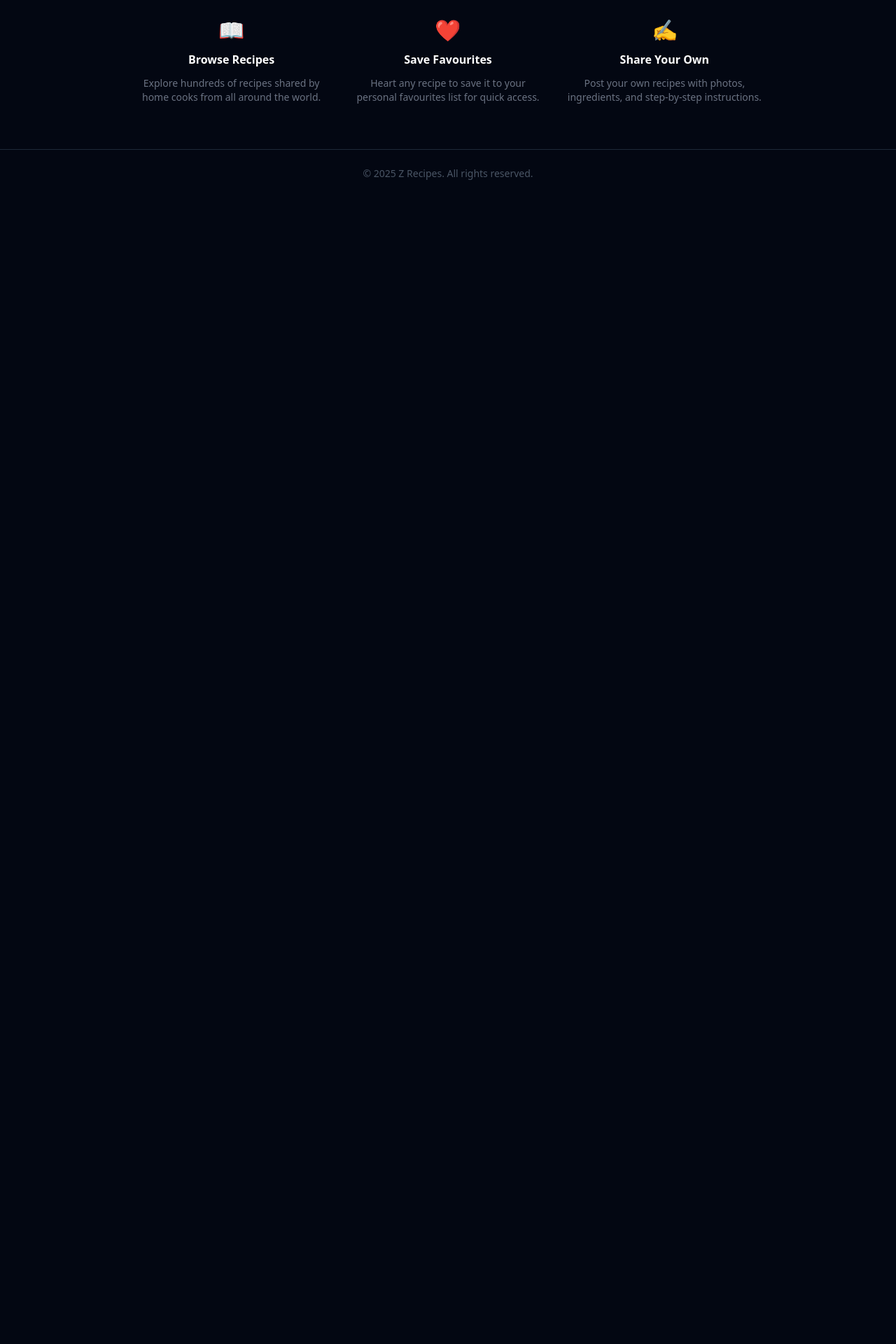
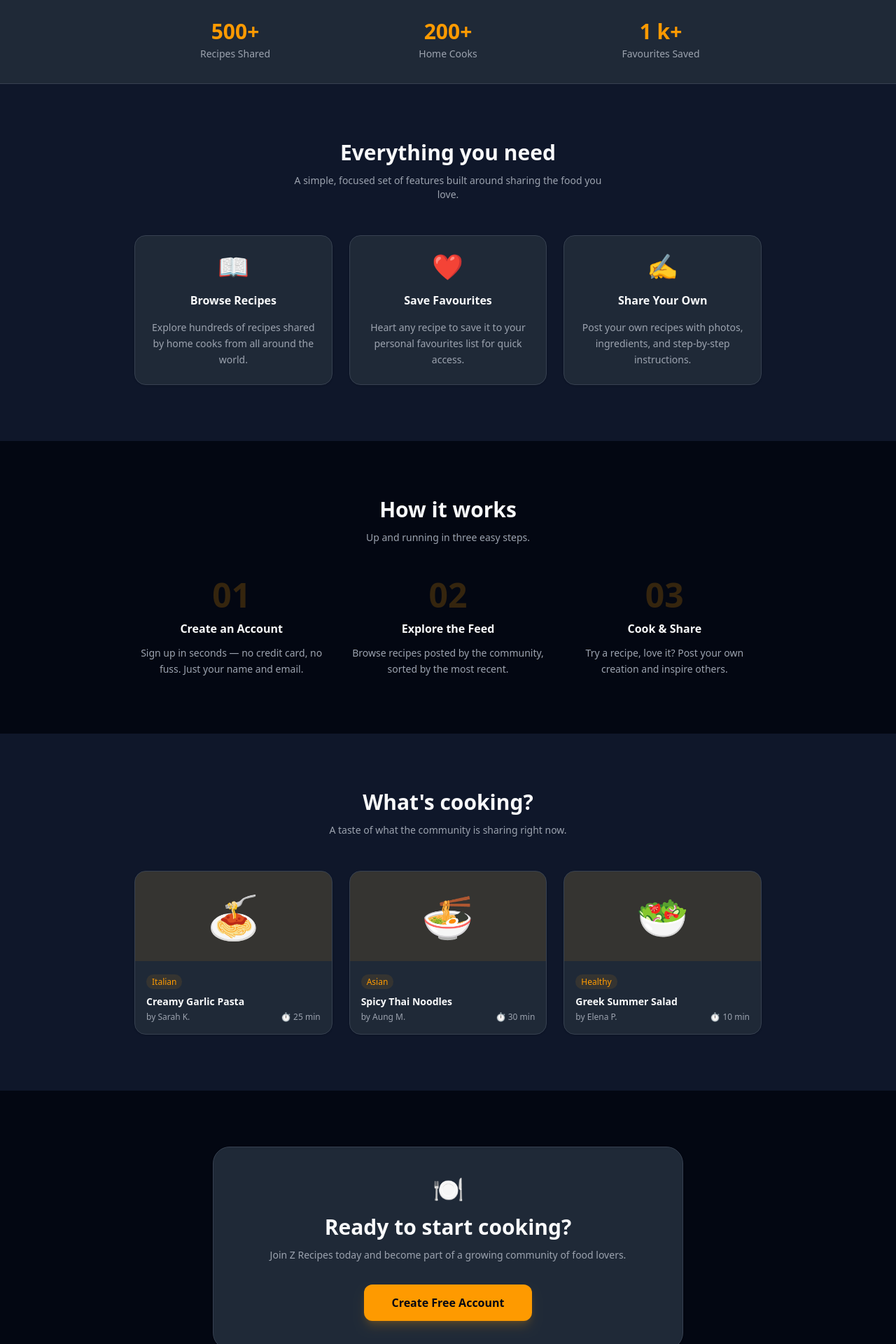
Before and after one commit to YePhone-Kyaw/Z-Recipes, a React (Vite) app in the folder frontend/: page / in a window 1280 px wide. Shown: the part 660-2580 px from the top of the page at 70% size. Before the commit the page ends 942 px from the top, so only its background shows below. Built offline with nearby package versions, Linux system fonts and the light colour scheme; no server answers.

Commit message:
Update landing page

```diff
--- a/frontend/src/constants/index.ts
+++ b/frontend/src/constants/index.ts
@@ -30,3 +30,64 @@ export const features = [
     desc: "Enjoy a seamless experience on any device — mobile, tablet or desktop.",
   },
 ];
+
+
+export const landingFeatures = [
+  {
+    icon: "📖",
+    title: "Browse Recipes",
+    desc: "Explore hundreds of recipes shared by home cooks from all around the world.",
+  },
+  {
+    icon: "❤️",
+    title: "Save Favourites",
+    desc: "Heart any recipe to save it to your personal favourites list for quick access.",
+  },
+  {
+    icon: "✍️",
+    title: "Share Your Own",
+    desc: "Post your own recipes with photos, ingredients, and step-by-step instructions.",
+  },
+];
+
+export const steps = [
+  {
+    num: "01",
+    title: "Create an Account",
+    desc: "Sign up in seconds — no credit card, no fuss. Just your name and email.",
+  },
+  {
+    num: "02",
+    title: "Explore the Feed",
+    desc: "Browse recipes posted by the community, sorted by the most recent.",
+  },
+  {
+    num: "03",
+    title: "Cook & Share",
+    desc: "Try a recipe, love it? Post your own creation and inspire others.",
+  },
+];
+
+export const sampleRecipes = [
+  {
+    emoji: "🍝",
+    title: "Creamy Garlic Pasta",
+    author: "Sarah K.",
+    time: "25 min",
+    tag: "Italian",
+  },
+  {
+    emoji: "🍜",
+    title: "Spicy Thai Noodles",
+    author: "Aung M.",
+    time: "30 min",
+    tag: "Asian",
+  },
+  {
+    emoji: "🥗",
+    title: "Greek Summer Salad",
+    author: "Elena P.",
+    time: "10 min",
+    tag: "Healthy",
+  },
+];
--- a/frontend/src/pages/Landing.tsx
+++ b/frontend/src/pages/Landing.tsx
@@ -1,26 +1,27 @@
 import { Link } from "react-router-dom";
 import { useEffect } from "react";
+import { landingFeatures, sampleRecipes, steps } from "../constants";
 
 export default function Landing() {
-
   useEffect(() => {
     document.title = "Z Recipes – Share & Discover Delicious Recipes";
   }, []);
 
   return (
-    <div className="min-h-screen w-full bg-gray-950 text-white flex flex-col">
-      <section className="flex-1 flex flex-col items-center justify-center text-center px-6 py-20">
+    <div className="min-h-screen w-full bg-theme text-theme-secondary flex flex-col transition-colors duration-200">
+
+      <section className="flex-1 flex flex-col items-center justify-center text-center px-6 py-24">
         <div className="max-w-3xl mx-auto">
-          <div className="inline-flex items-center gap-2 bg-amber-500/10 border border-amber-500/20 text-amber-400 text-sm font-medium px-4 py-1.5 rounded-full mb-6">
+          <div className="inline-flex items-center gap-2 bg-amber-500/10 border border-amber-500/30 text-amber-500 text-sm font-medium px-4 py-1.5 rounded-full mb-6">
             <span>🍊</span> Community Recipe Sharing
           </div>
 
-          <h1 className="text-5xl sm:text-6xl font-extrabold leading-tight mb-6">
+          <h1 className="text-5xl sm:text-6xl font-extrabold leading-tight mb-6 text-theme-primary">
             Discover & Share
-            <span className="block text-amber-400">Delicious Recipes</span>
+            <span className="block text-amber-500">Delicious Recipes</span>
           </h1>
 
-          <p className="text-lg text-gray-400 mb-10 max-w-xl mx-auto">
+          <p className="text-lg text-theme-muted mb-10 max-w-xl mx-auto leading-relaxed">
             Join a community of home cooks. Post your favourite recipes,
             discover new dishes, and save the ones you love — all in one place.
           </p>
@@ -34,7 +35,7 @@ export default function Landing() {
             </Link>
             <Link
               to="/login"
-              className="w-full sm:w-auto px-8 py-3.5 border border-gray-700 hover:border-gray-500 text-gray-300 hover:text-white font-medium rounded-xl text-base transition-colors"
+              className="w-full sm:w-auto px-8 py-3.5 border border-theme text-theme-secondary hover:text-theme-primary font-medium rounded-xl text-base transition-colors"
             >
               Sign In
             </Link>
@@ -42,42 +43,120 @@ export default function Landing() {
         </div>
       </section>
 
-      <section className="border-t border-gray-800 py-16 px-6">
-        <div className="max-w-4xl mx-auto grid grid-cols-1 sm:grid-cols-3 gap-8 text-center">
-          <div className="flex flex-col items-center gap-3">
-            <div className="text-3xl">📖</div>
-            <h3 className="text-base font-semibold text-white">
-              Browse Recipes
-            </h3>
-            <p className="text-sm text-gray-500">
-              Explore hundreds of recipes shared by home cooks from all around
-              the world.
-            </p>
-          </div>
-          <div className="flex flex-col items-center gap-3">
-            <div className="text-3xl">❤️</div>
-            <h3 className="text-base font-semibold text-white">
-              Save Favourites
-            </h3>
-            <p className="text-sm text-gray-500">
-              Heart any recipe to save it to your personal favourites list for
-              quick access.
-            </p>
-          </div>
-          <div className="flex flex-col items-center gap-3">
-            <div className="text-3xl">✍️</div>
-            <h3 className="text-base font-semibold text-white">
-              Share Your Own
-            </h3>
-            <p className="text-sm text-gray-500">
-              Post your own recipes with photos, ingredients, and step-by-step
-              instructions.
-            </p>
-          </div>
+      <section className="border-y border-theme-subtle bg-theme-surface py-8 px-6">
+        <div className="max-w-4xl mx-auto grid grid-cols-3 gap-4 text-center">
+          {[
+            { value: "500+", label: "Recipes Shared" },
+            { value: "200+", label: "Home Cooks" },
+            { value: "1 k+", label: "Favourites Saved" },
+          ].map((s) => (
+            <div key={s.label}>
+              <p className="text-2xl sm:text-3xl font-extrabold text-amber-500">{s.value}</p>
+              <p className="text-xs sm:text-sm text-theme-muted mt-1">{s.label}</p>
+            </div>
+          ))}
         </div>
       </section>
 
-      <footer className="border-t border-gray-800 py-6 text-center text-sm text-gray-600">
+      <section className="py-20 px-6 bg-theme-alt">
+        <div className="max-w-4xl mx-auto text-center mb-12">
+          <h2 className="text-3xl font-extrabold text-theme-primary mb-3">
+            Everything you need
+          </h2>
+          <p className="text-theme-muted text-sm max-w-md mx-auto">
+            A simple, focused set of features built around sharing the food you love.
+          </p>
+        </div>
+        <div className="max-w-4xl mx-auto grid grid-cols-1 sm:grid-cols-3 gap-6">
+          {landingFeatures.map((f) => (
+            <div
+              key={f.title}
+              className="bg-theme-surface border border-theme-subtle rounded-2xl p-6 flex flex-col items-center gap-4 text-center shadow-sm hover:shadow-md transition-shadow"
+            >
+              <div className="text-4xl">{f.icon}</div>
+              <h3 className="text-base font-semibold text-theme-primary">{f.title}</h3>
+              <p className="text-sm text-theme-muted leading-relaxed">{f.desc}</p>
+            </div>
+          ))}
+        </div>
+      </section>
+
+      <section className="py-20 px-6">
+        <div className="max-w-4xl mx-auto text-center mb-12">
+          <h2 className="text-3xl font-extrabold text-theme-primary mb-3">
+            How it works
+          </h2>
+          <p className="text-theme-muted text-sm max-w-md mx-auto">
+            Up and running in three easy steps.
+          </p>
+        </div>
+        <div className="max-w-4xl mx-auto grid grid-cols-1 sm:grid-cols-3 gap-8">
+          {steps.map((s) => (
+            <div key={s.num} className="flex flex-col items-center text-center gap-3">
+              <span className="text-5xl font-black text-amber-500/20 leading-none select-none">
+                {s.num}
+              </span>
+              <h3 className="text-base font-semibold text-theme-primary">{s.title}</h3>
+              <p className="text-sm text-theme-muted leading-relaxed">{s.desc}</p>
+            </div>
+          ))}
+        </div>
+      </section>
+
+      <section className="py-20 px-6 bg-theme-alt">
+        <div className="max-w-4xl mx-auto text-center mb-12">
+          <h2 className="text-3xl font-extrabold text-theme-primary mb-3">
+            What's cooking?
+          </h2>
+          <p className="text-theme-muted text-sm max-w-md mx-auto">
+            A taste of what the community is sharing right now.
+          </p>
+        </div>
+        <div className="max-w-4xl mx-auto grid grid-cols-1 sm:grid-cols-3 gap-6">
+          {sampleRecipes.map((r) => (
+            <div
+              key={r.title}
+              className="bg-theme-surface border border-theme-subtle rounded-2xl overflow-hidden shadow-sm hover:shadow-md transition-shadow"
+            >
+              <div className="h-32 bg-amber-500/10 flex items-center justify-center text-6xl">
+                {r.emoji}
+              </div>
+              <div className="p-4">
+                <span className="text-xs font-medium text-amber-500 bg-amber-500/10 px-2 py-0.5 rounded-full">
+                  {r.tag}
+                </span>
+                <h4 className="text-sm font-semibold text-theme-primary mt-2 mb-1">
+                  {r.title}
+                </h4>
+                <div className="flex items-center justify-between text-xs text-theme-muted">
+                  <span>by {r.author}</span>
+                  <span>⏱ {r.time}</span>
+                </div>
+              </div>
+            </div>
+          ))}
+        </div>
+      </section>
+
+      <section className="py-20 px-6">
+        <div className="max-w-2xl mx-auto text-center bg-theme-surface border border-theme-subtle rounded-3xl p-10 shadow-sm">
+          <div className="text-4xl mb-4">🍽️</div>
+          <h2 className="text-3xl font-extrabold text-theme-primary mb-3">
+            Ready to start cooking?
+          </h2>
+          <p className="text-theme-muted text-sm mb-8">
+            Join Z Recipes today and become part of a growing community of food lovers.
+          </p>
+          <Link
+            to="/sign-up"
+            className="inline-block px-10 py-3.5 bg-amber-500 hover:bg-amber-400 text-gray-950 font-bold rounded-xl transition-colors shadow-lg shadow-amber-500/20"
+          >
+            Create Free Account
+          </Link>
+        </div>
+      </section>
+
+      <footer className="border-t border-theme-subtle py-6 text-center text-sm text-theme-muted">
         © {new Date().getFullYear()} Z Recipes. All rights reserved.
       </footer>
     </div>
```
